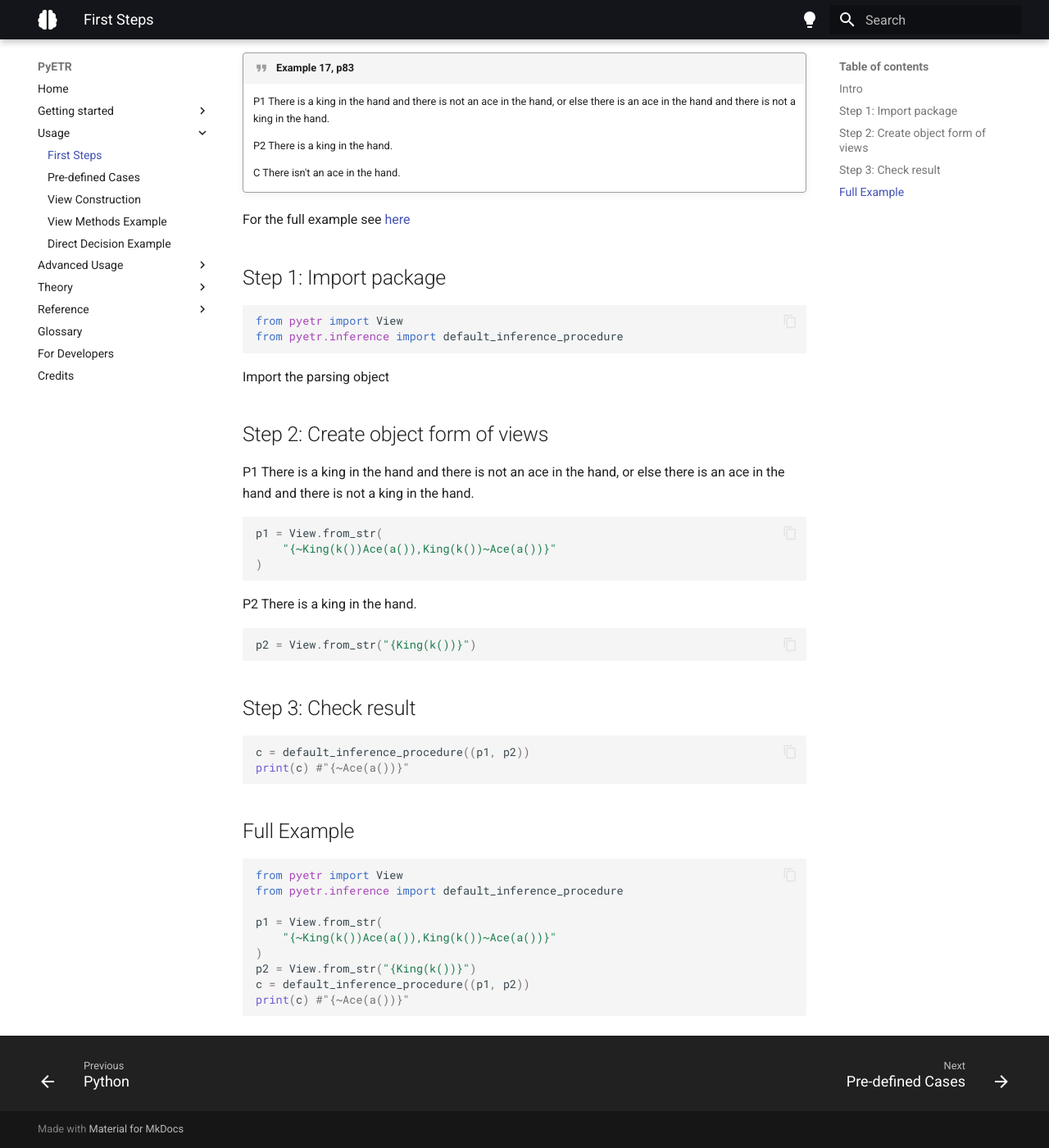
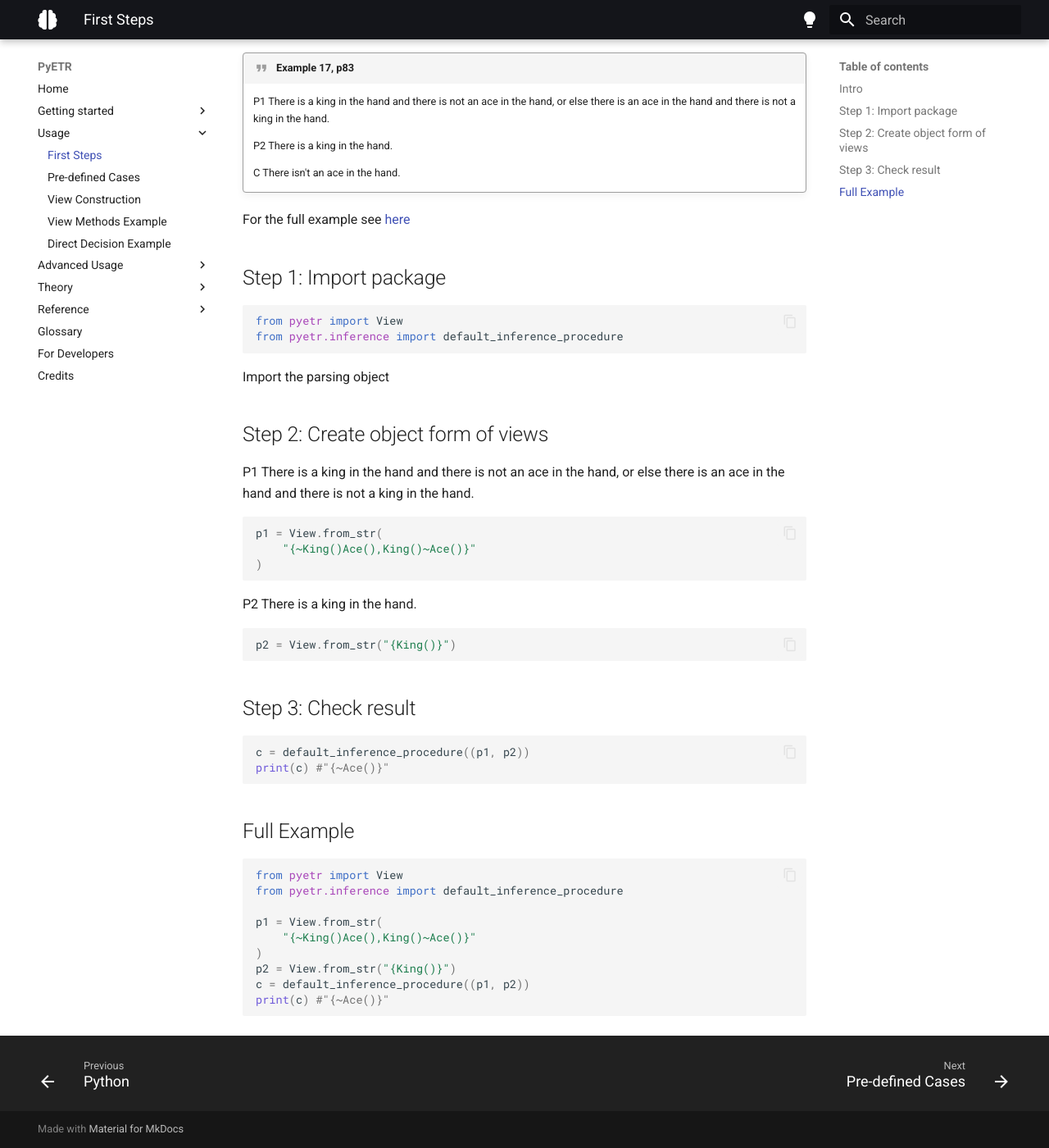
Before and after one commit to juancadile/PyETR-myfork, an MkDocs documentation site: the page built from docs/usage/first_steps.md, in a window 1280 px wide and 1400 px high, scrolled down 212 px. Shown: the whole window at 82% size. Built offline with MkDocs 1.6.1 and Material for MkDocs 9.7.7, drawn with Linux system fonts in a browser that asks for light colours.

````diff
--- a/docs/usage/first_steps.md
+++ b/docs/usage/first_steps.md
@@ -25,18 +25,18 @@ P1 There is a king in the hand and there is not an ace in the hand, or else ther
 
 ```py
 p1 = View.from_str(
-    "{~King(k())Ace(a()),King(k())~Ace(a())}"
+    "{~King()Ace(),King()~Ace()}"
 )
 ```
 P2 There is a king in the hand.
 ```py
-p2 = View.from_str("{King(k())}")
+p2 = View.from_str("{King()}")
 ```
 
 ## Step 3: Check result
 ```py
 c = default_inference_procedure((p1, p2))
-print(c) #"{~Ace(a())}"
+print(c) #"{~Ace()}"
 ```
 
 ## Full Example
@@ -46,9 +46,9 @@ from pyetr import View
 from pyetr.inference import default_inference_procedure
 
 p1 = View.from_str(
-    "{~King(k())Ace(a()),King(k())~Ace(a())}"
+    "{~King()Ace(),King()~Ace()}"
 )
-p2 = View.from_str("{King(k())}")
+p2 = View.from_str("{King()}")
 c = default_inference_procedure((p1, p2))
-print(c) #"{~Ace(a())}"
+print(c) #"{~Ace()}"
 ```
````
